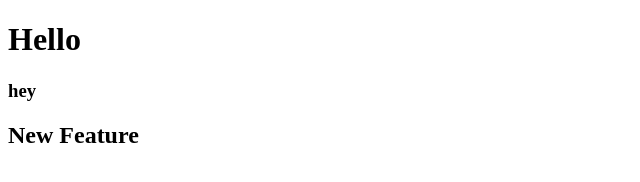
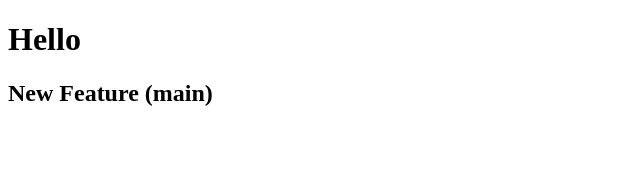
Before and after one commit to pamogit2005/localrepo, a plain HTML site: page index.html in a window 1280 px wide. Shown: the whole page, without its empty margins (0-640 px from the left). Drawn offline with Linux system fonts and the light colour scheme.

Commit message:
Main Function !

```diff
--- a/index.html
+++ b/index.html
@@ -7,7 +7,6 @@
 </head>
 <body>
     <h1>Hello</h1>
-    <h3>hey</h3>
-    <h2>New Feature</h2>
+    <h2>New Feature (main)</h2>
 </body>
 </html>
```
